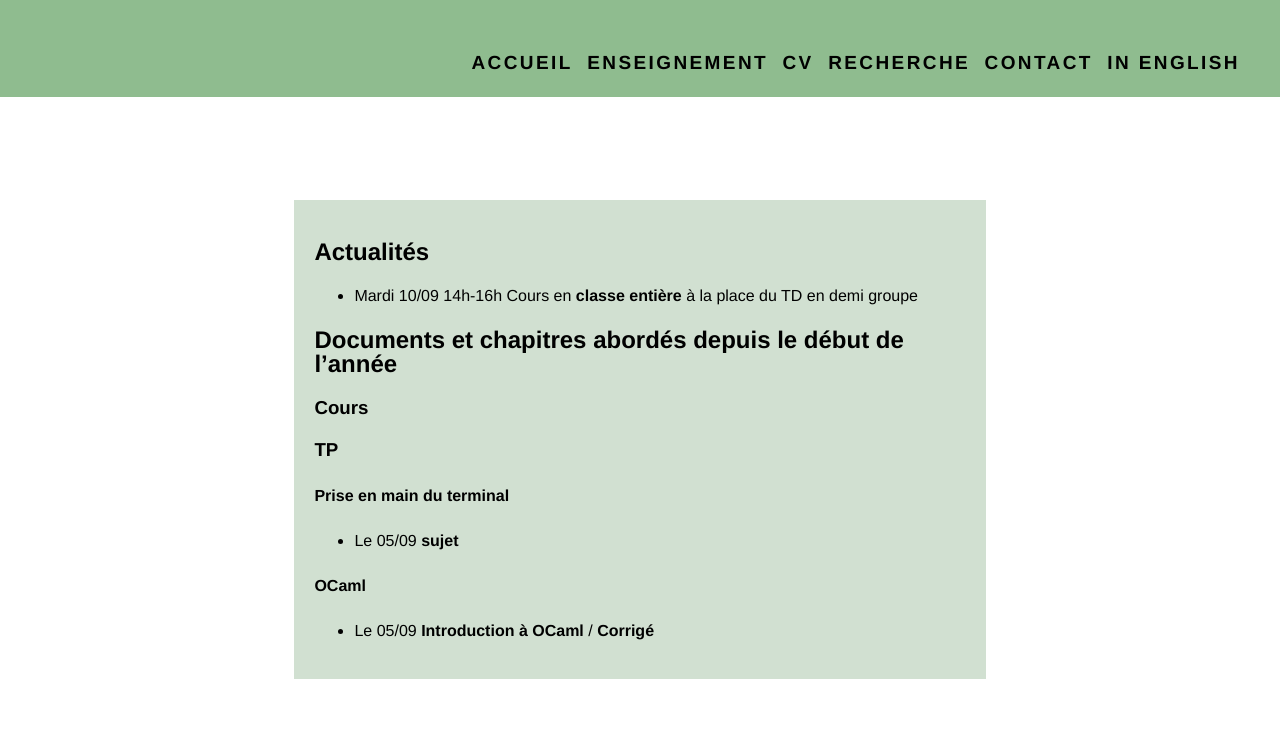
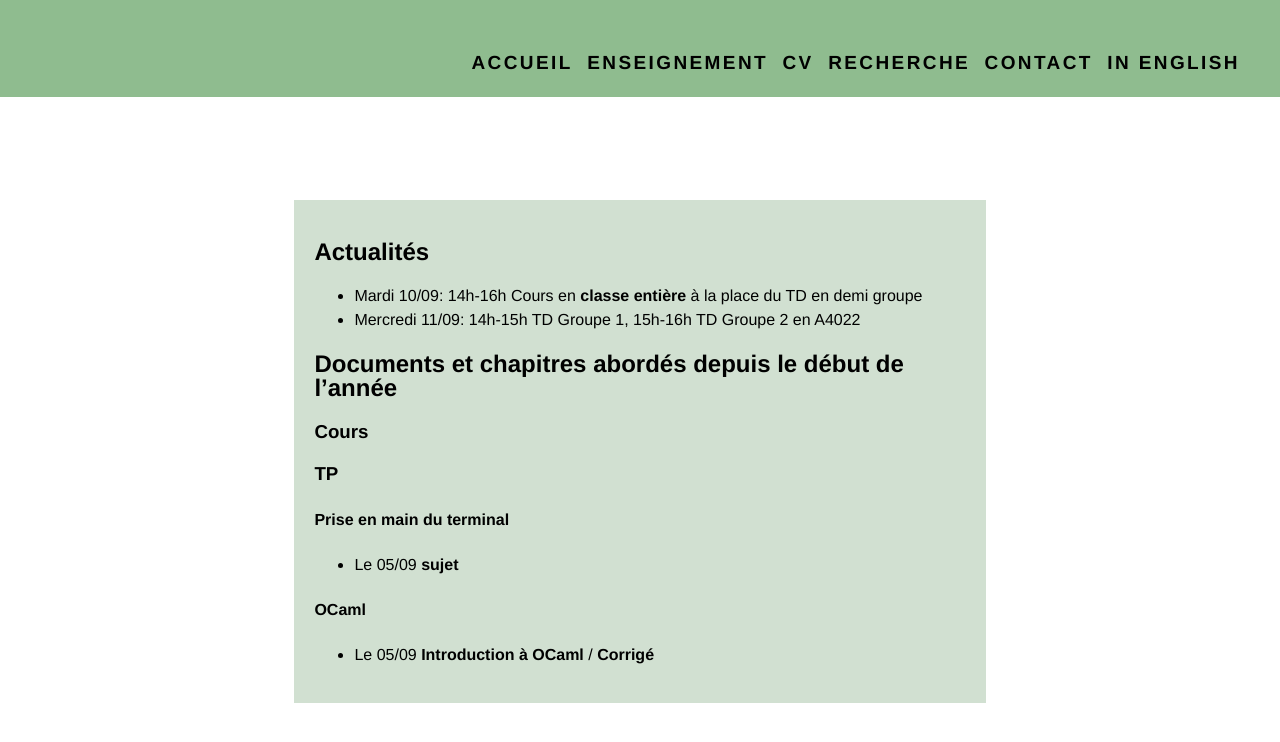
Before and after one commit to VladislavTempez/Vladislavtempez.github.io, a Jekyll site: the page built from pages/mp2i.md, in a window 1280 px wide. Shown: the top 742 px of the page. Built offline with Jekyll 4.4.1, drawn with Linux system fonts in a browser that asks for light colours.

Commit message:
cours sup

```diff
--- a/pages/mp2i.md
+++ b/pages/mp2i.md
@@ -5,9 +5,8 @@ permalink: /teaching/mp2i/
 description: Vladislav Tempez - Enseignement - MP2I - Informatique
 ---
 ## Actualités
-- Mardi 10/09 14h-16h Cours en **classe entière** à la place du TD en demi groupe
-<!-- - Mercredi 11/09 14h-15h TD Groupe 1 -->
-<!-- - Mercredi 11/09 15h-16h TD Groupe 2 -->
+- Mardi 10/09: 14h-16h Cours en **classe entière** à la place du TD en demi groupe
+- Mercredi 11/09: 14h-15h TD Groupe 1, 15h-16h TD Groupe 2 en A4022
 
 ## Documents et chapitres abordés depuis le début de l'année
 
```
